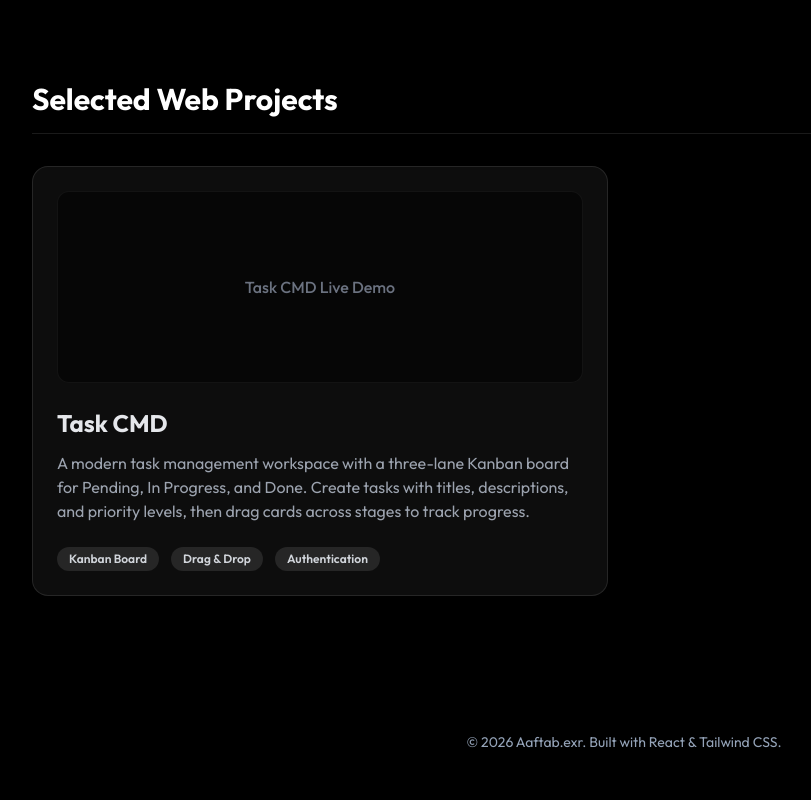
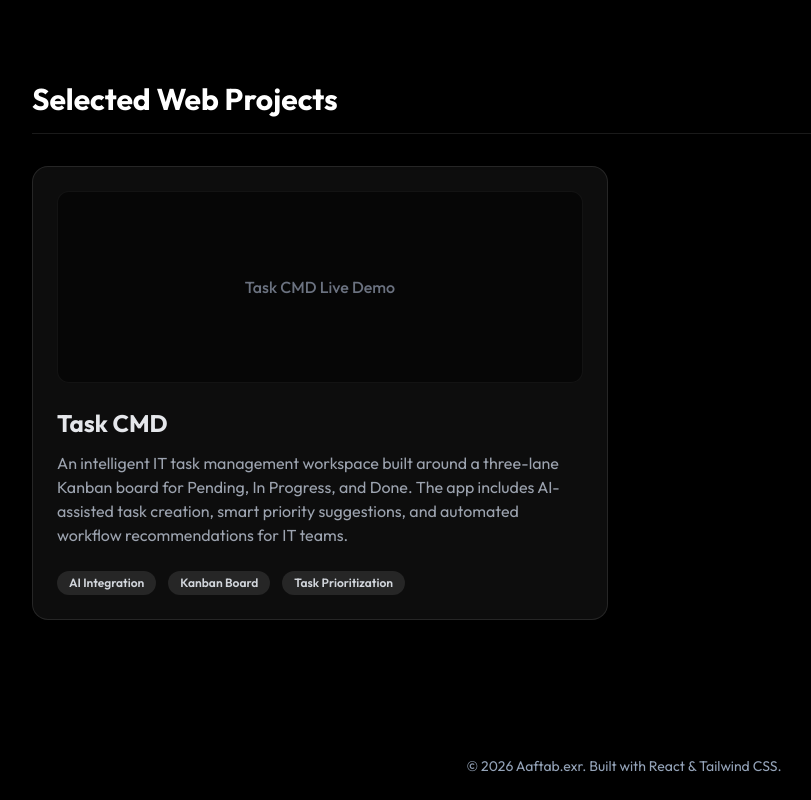
Before and after one commit to aftab-exr/portfolio, a React (Vite) app: page /frontend in a window 1280 px wide. Shown: the part 661-1461 px from the top of the page, without its empty margins (16-827 px from the left). Before the commit the page ends 1437 px from the top, so only its background shows below. Built offline with nearby package versions, Linux system fonts and the light colour scheme.

Commit message:
refactor: enhance Frontend component description and update feature tags for clarity

```diff
--- a/src/pages/Frontend.jsx
+++ b/src/pages/Frontend.jsx
@@ -76,19 +76,19 @@ const Frontend = () => {
             </a>
             <h3 className="text-2xl font-bold text-gray-200 mb-3">Task CMD</h3>
             <p className="text-gray-400 mb-6 flex-grow">
-              A modern task management workspace with a three-lane Kanban board for Pending,
-              In Progress, and Done. Create tasks with titles, descriptions, and priority levels,
-              then drag cards across stages to track progress.
+              An intelligent IT task management workspace built around a three-lane Kanban board
+              for Pending, In Progress, and Done. The app includes AI-assisted task creation,
+              smart priority suggestions, and automated workflow recommendations for IT teams.
             </p>
             <div className="flex gap-3 flex-wrap">
+              <span className="px-3 py-1 text-xs font-semibold bg-white/10 text-gray-300 rounded-full">
+                AI Integration
+              </span>
               <span className="px-3 py-1 text-xs font-semibold bg-white/10 text-gray-300 rounded-full">
                 Kanban Board
               </span>
               <span className="px-3 py-1 text-xs font-semibold bg-white/10 text-gray-300 rounded-full">
-                Drag & Drop
-              </span>
-              <span className="px-3 py-1 text-xs font-semibold bg-white/10 text-gray-300 rounded-full">
-                Authentication
+                Task Prioritization
               </span>
             </div>
           </GlassCard>
```
